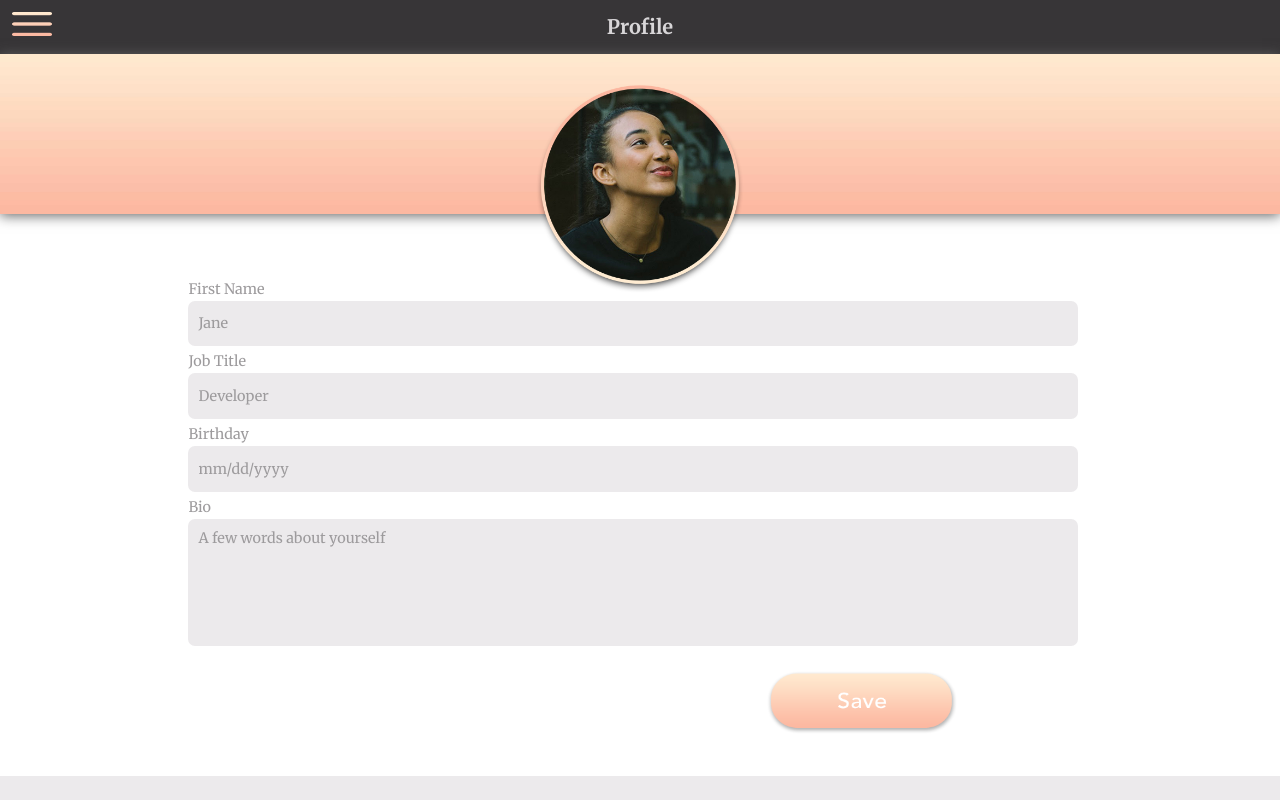
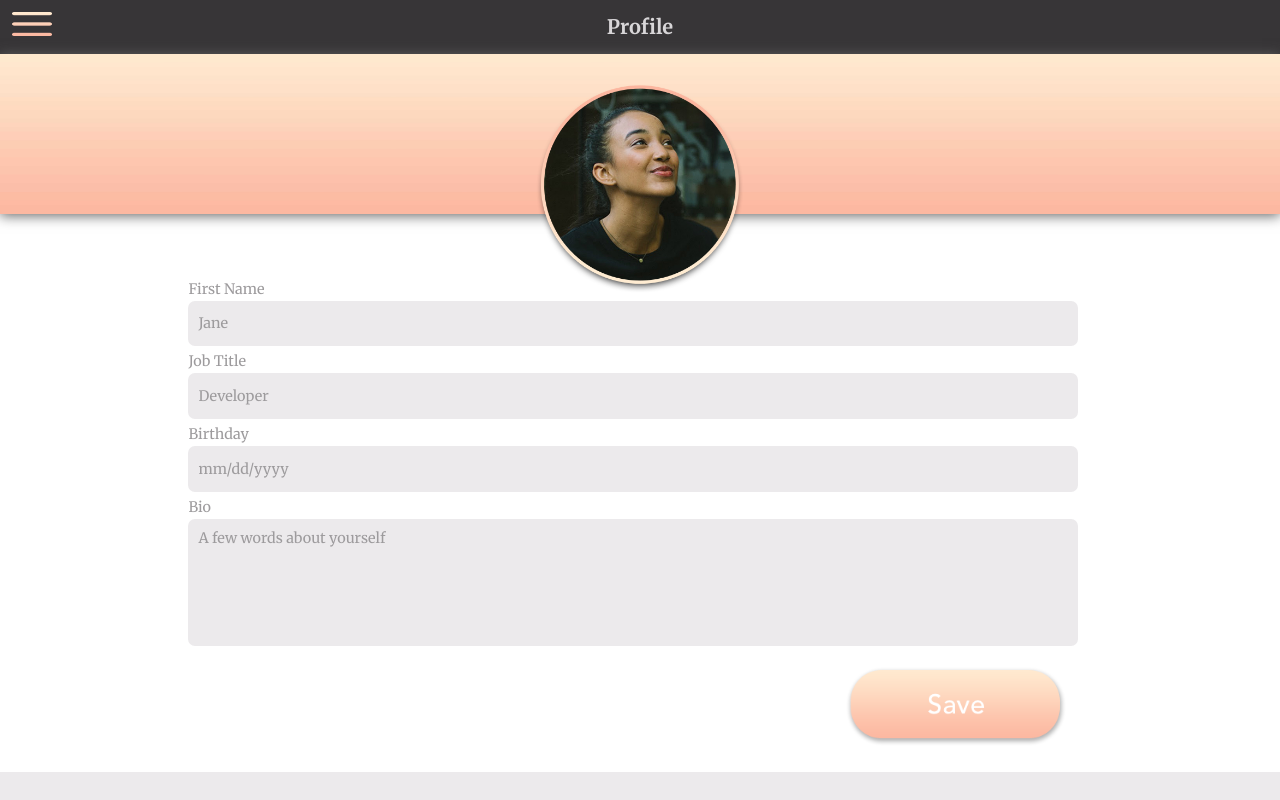
Before and after one commit to mollcano/made-code-challenge, a React (Create React App) app: page / in a window 1280 px wide. Built offline with nearby package versions, Linux system fonts and the light colour scheme.

Commit message:
have save button in right place

```diff
--- a/src/components/Footer/footer.css
+++ b/src/components/Footer/footer.css
@@ -1,7 +1,7 @@
 .footer{
   background: rgb(236,234,236);
   width: 100%;
-  height: 3%;
+  height: 3.5%;
   position: fixed;
   bottom: 0;
 }
--- a/src/components/Form/Form.js
+++ b/src/components/Form/Form.js
@@ -16,7 +16,9 @@ export default class Form extends Component {
             <input type="text" name="birthday" defaultValue="mm/dd/yyyy" />
             <label htmlFor="bio">Bio</label>
             <textarea name="bio" rows="8" cols="10" defaultValue="A few words about yourself"></textarea>
-            <img className="submitButton" src={require("./images/img-save.png")} alt="save" />
+            <div className="submitContainer">
+              <img className="submitButton" src={require("./images/img-save.png")} alt="save" />
+            </div>
           </form>
         </div>
       </div>
--- a/src/components/Form/form.css
+++ b/src/components/Form/form.css
@@ -2,7 +2,7 @@
   position: absolute;
   bottom: 18%;
   top: 26.5%;
-  margin: 8.2vh 6% 0 6%;
+  margin: 8.2vh 6% 1% 6%;
   display: flex;
   justify-content: center;
   width: 86%;
@@ -37,23 +37,16 @@ textarea{
   resize: none;
   padding-top: 10px;
 }
+.submitContainer{
+  width: 100%;
+  display: flex;
+  justify-content: flex-end;
+}
 .submitButton{
-  position: absolute;
-  right: 0;
-  width: 45%;
+  width: 43%;
   height: 16%;
-  max-height: 69px;
-  max-width: 190px;
+  max-width: 220px;
+  max-height: 170px;
   margin-top: 1.5%;
-  margin-bottom: 10px;
+  margin-bottom: 20px;
 }
-@media screen and (min-width: 900px){
-  .submitButton{
-    right: 10%;
-  }
-}
-@media screen and (min-width: 1200px){
-  .submitButton{
-    right: 20%;
-  }
-}
```
